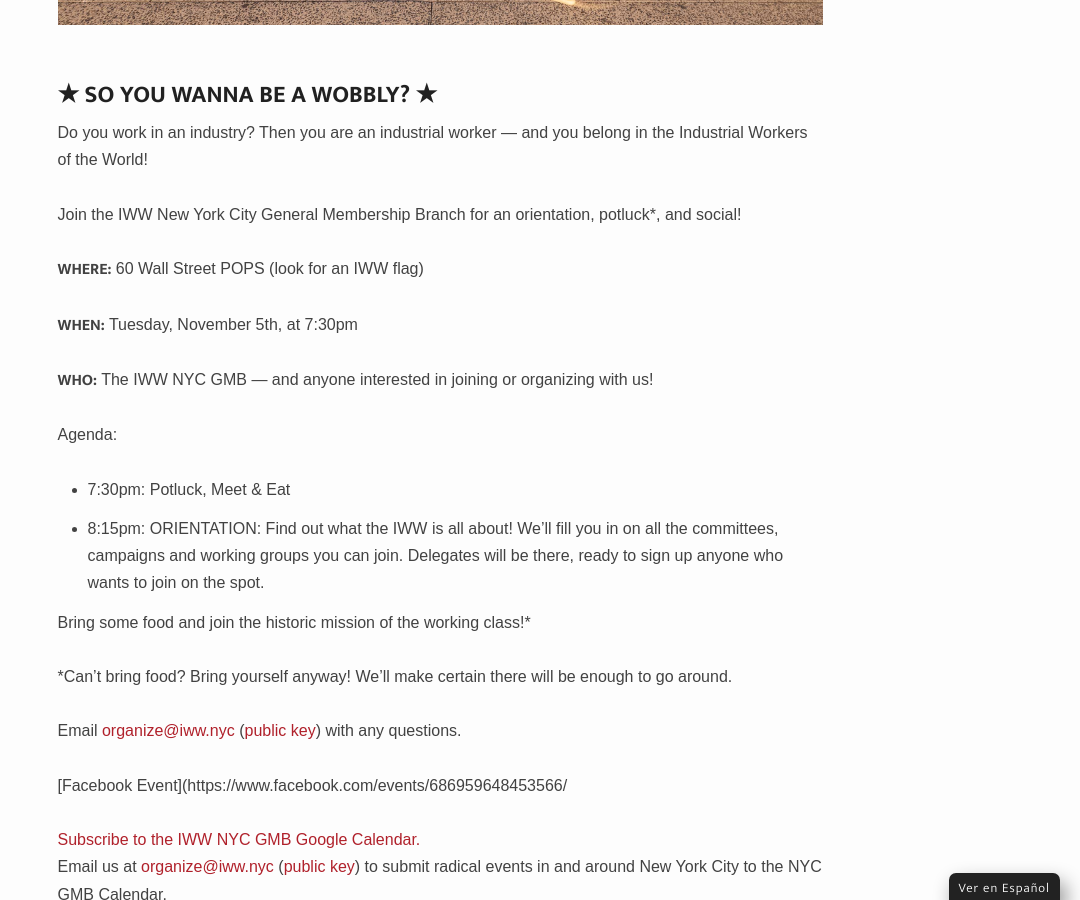
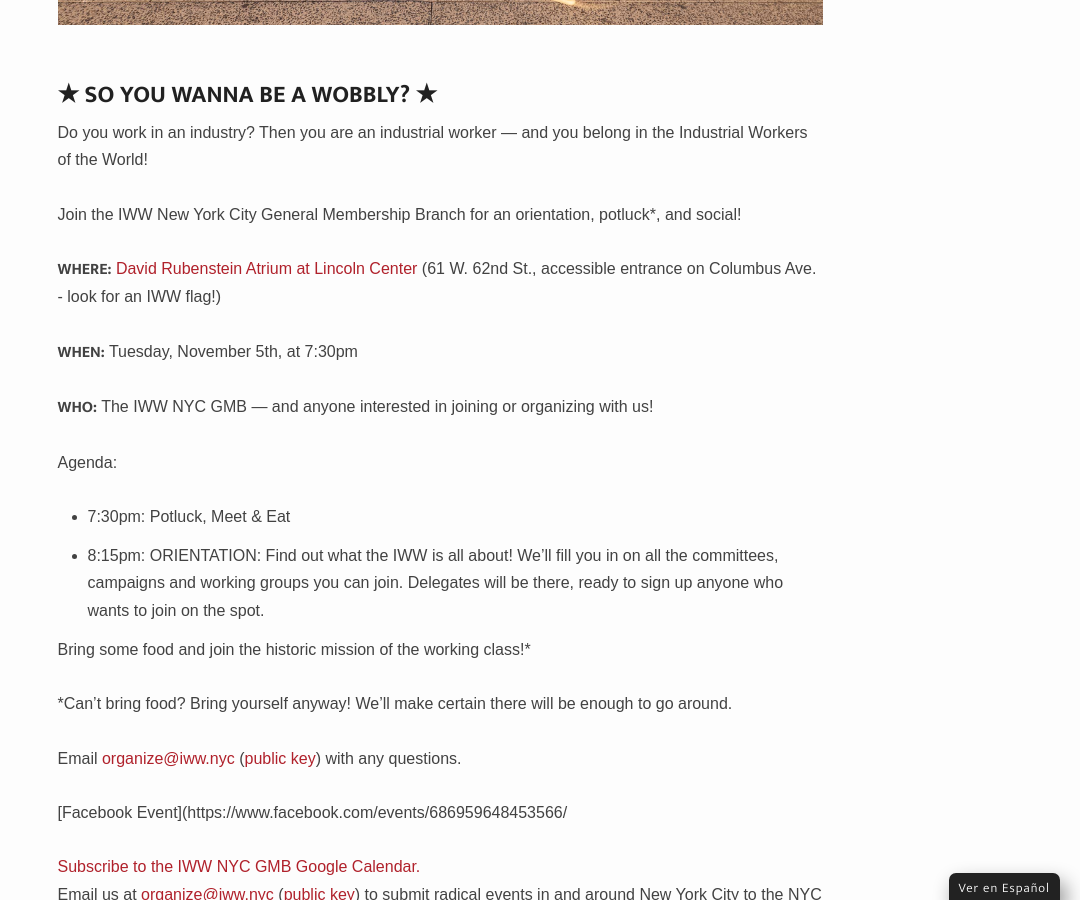
Before and after one commit to IWW-NYC-GMB/iww.nyc, a Jekyll site: the page built from _events/november-2019-orientation.md, in a window 1280 px wide and 900 px high, scrolled down 1251 px. Shown: the whole window, without its empty margins (200-1280 px from the left). Built offline with Jekyll 4.4.1, drawn with Linux system fonts in a browser that asks for light colours; some web fonts are replaced.

Commit message:
Update november-2019-orientation.md

```diff
--- a/_events/november-2019-orientation.md
+++ b/_events/november-2019-orientation.md
@@ -11,7 +11,7 @@
 
 Join the IWW New York City General Membership Branch for an orientation, potluck*, and social!
 
-**WHERE:** 60 Wall Street POPS (look for an IWW flag)
+**WHERE:** [David Rubenstein Atrium at Lincoln Center](http://www.lincolncenter.org/venue/david-rubenstein-atrium) (61 W. 62nd St., accessible entrance on Columbus Ave. - look for an IWW flag!)
 
 **WHEN:** Tuesday, November 5th, at 7:30pm
 
```
